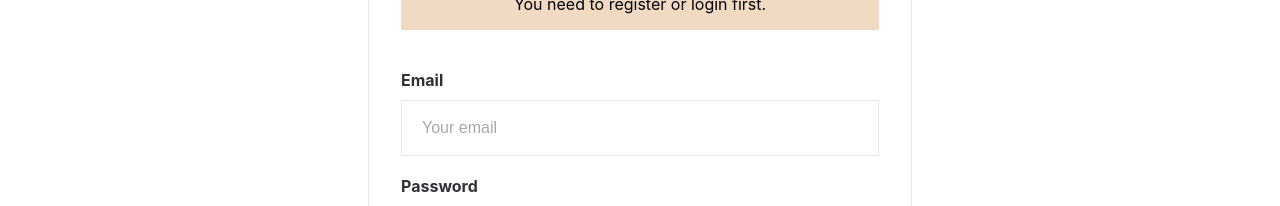
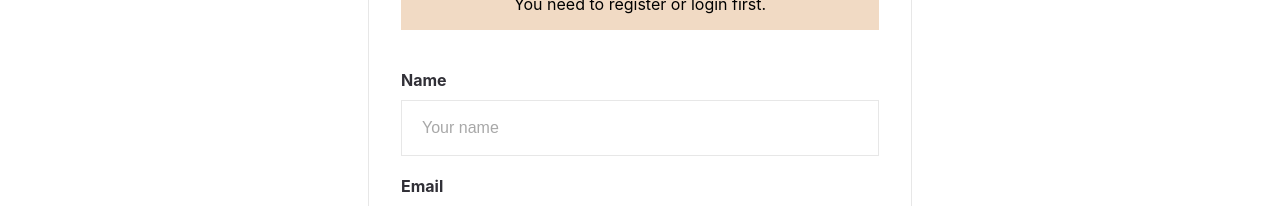
Before and after one commit to Zlata-Saburova/bookstore, a React (Create React App) app: page /bookstore/sign-in in a window 1280 px wide. Shown: the part 313-519 px from the top of the page. Built offline with nearby package versions, Linux system fonts and the light colour scheme; no server answers.

Commit message:
feat(log in form): add dispatch for store

```diff
--- a/src/components/LogInForm/LogInForm.tsx
+++ b/src/components/LogInForm/LogInForm.tsx
@@ -21,24 +21,31 @@ import {
 } from "./styles";
 import { useDispatch, useSelector } from "react-redux";
 import { routes } from "../../routes/routes";
-import { setUser } from "../../store/slices/userReducer";
-import { RootStore } from "../../store/store";
+import { setUser, setUserName } from "../../store/slices/userReducer";
+import { RootState } from "../../store/store";
 
 export const LogInForm = () => {
   const { register, handleSubmit } = useForm();
   const navigate = useNavigate();
   const dispatch = useDispatch();
   const [isSignInError, setIsSignInError] = useState(false);
+  const [isSignUpError, setIsSignUpError] = useState(false);
   const [isSignUp, setIsSignUp] = useState(false);
-  const { isAuth } = useSelector(({ user }: RootStore) => user);
+  const { isAuth } = useSelector(({ user }: RootState) => user);
 
   const onSubmit = (data: any) => {
+    console.log(data);
+
     const auth = getAuth();
     createUserWithEmailAndPassword(auth, data.email, data.password)
       .then((userCredential) => {
         setIsSignUp(true);
       })
-      .catch(console.error);
+      .catch((error) => {
+        const errorMessage = error.message;
+        console.log(errorMessage);
+        setIsSignUpError(true);
+      });
     navigate(routes.SIGN_IN);
   };
 
@@ -49,6 +56,7 @@ export const LogInForm = () => {
         console.log(userCredential);
         navigate(routes.ACCOUNT);
         dispatch(setUser(userCredential.user.email));
+        dispatch(setUserName(data.name));
       })
       .catch((error) => {
         const errorMessage = error.message;
@@ -85,14 +93,14 @@ export const LogInForm = () => {
             ) : (
               <Notification>You need to register or login first.</Notification>
             )}
-            {isSignInError ? (
-              <ErrorMassage>
-                Incorrect email or password. Enter your sign in information
-                again, or register.
-              </ErrorMassage>
-            ) : (
-              ""
-            )}
+            <label>
+              <Lable>Name</Lable>
+              <Input
+                type="text"
+                placeholder="Your name"
+                {...register("name")}
+              />
+            </label>
             <label>
               <Lable>Email</Lable>
               <Input placeholder="Your email" {...register("email")} />
@@ -106,7 +114,14 @@ export const LogInForm = () => {
               />
             </label>
             <Text>Forgot password ?</Text>
-
+            {isSignInError ? (
+              <ErrorMassage>
+                Incorrect email or password. Enter your sign in information
+                again, or register.
+              </ErrorMassage>
+            ) : (
+              ""
+            )}
             <Button type="submit">sign in</Button>
           </Form>
         ) : (
@@ -151,6 +166,13 @@ export const LogInForm = () => {
             ) : (
               ""
             )}
+            {isSignUpError ? (
+              <ErrorMassage>
+                Some of the fields are not filled, please try again.
+              </ErrorMassage>
+            ) : (
+              ""
+            )}
             <Button type="submit">sign UP</Button>
           </Form>
         )}
```
